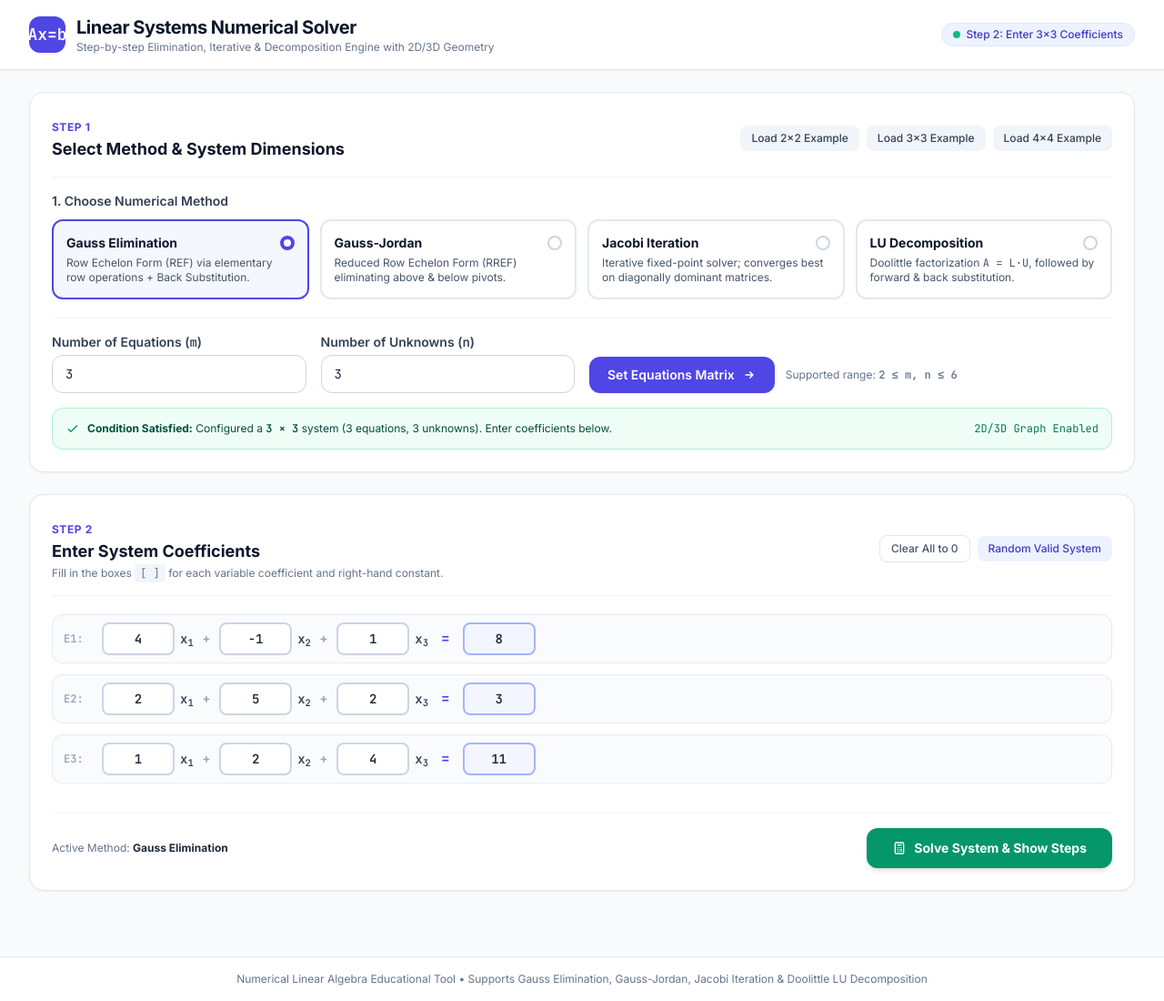
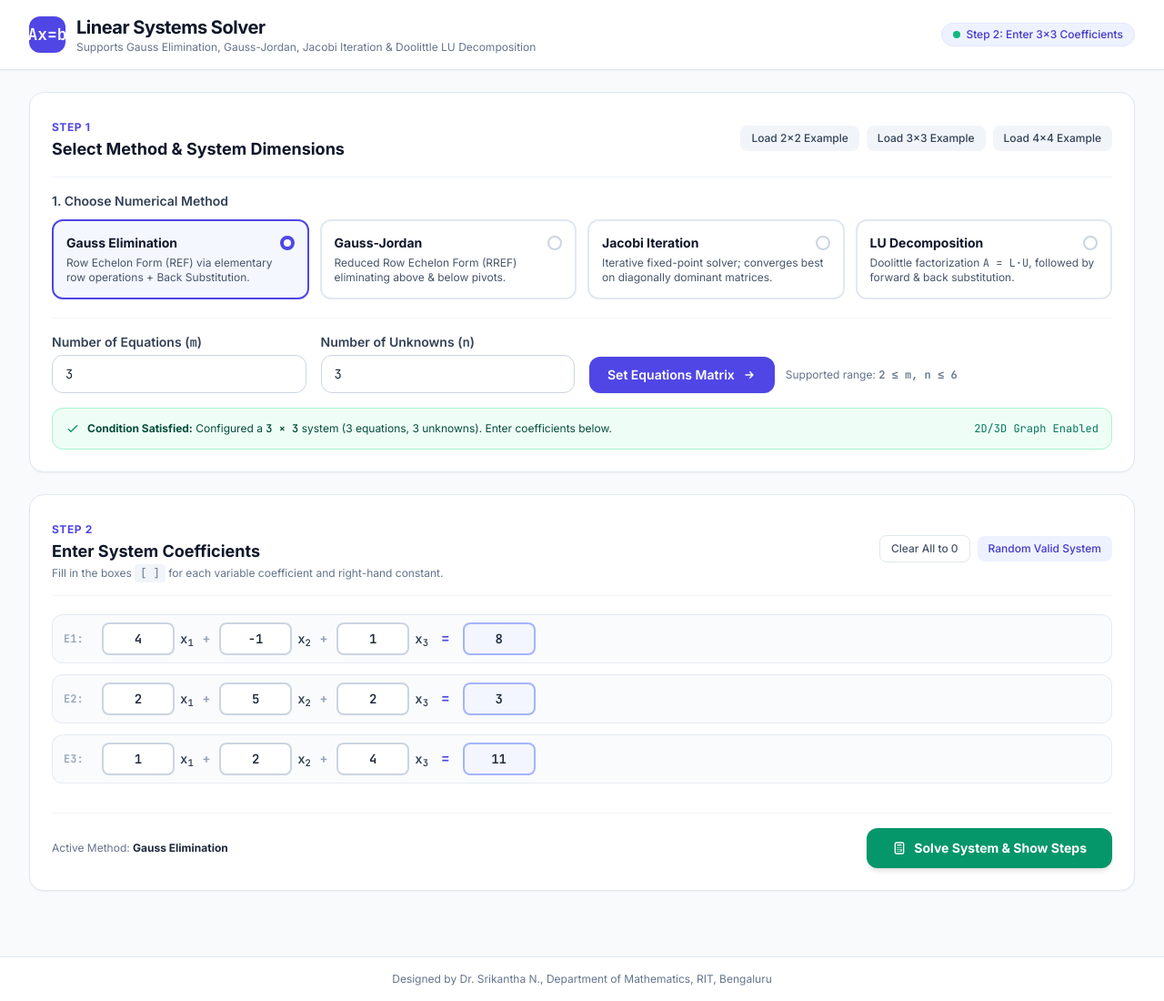
Before and after one commit to ritmaths/system-of-equations, a plain HTML site: page index.html in a window 1280 px wide. Shown: the whole page at 91% size. Drawn offline with nearby package versions, Linux system fonts and the light colour scheme.

Commit message:
Update index.html

```diff
--- a/index.html
+++ b/index.html
@@ -106,8 +106,8 @@
           Ax=b
         </div>
         <div>
-          <h1 class="text-xl font-bold text-slate-900 tracking-tight">Linear Systems Numerical Solver</h1>
-          <p class="text-xs text-slate-500">Step-by-step Elimination, Iterative & Decomposition Engine with 2D/3D Geometry</p>
+          <h1 class="text-xl font-bold text-slate-900 tracking-tight">Linear Systems Solver</h1>
+          <p class="text-xs text-slate-500">Supports Gauss Elimination, Gauss-Jordan, Jacobi Iteration & Doolittle LU Decomposition</p>
         </div>
       </div>
       <div class="flex items-center gap-2">
@@ -350,7 +350,7 @@
 
   <footer class="bg-white border-t border-slate-200 py-4 mt-12">
     <div class="max-w-7xl mx-auto px-4 sm:px-6 lg:px-8 text-center text-xs text-slate-500">
-      Numerical Linear Algebra Educational Tool • Supports Gauss Elimination, Gauss-Jordan, Jacobi Iteration & Doolittle LU Decomposition
+      Designed by Dr. Srikantha N., Department of Mathematics, RIT, Bengaluru
     </div>
   </footer>
 
```
